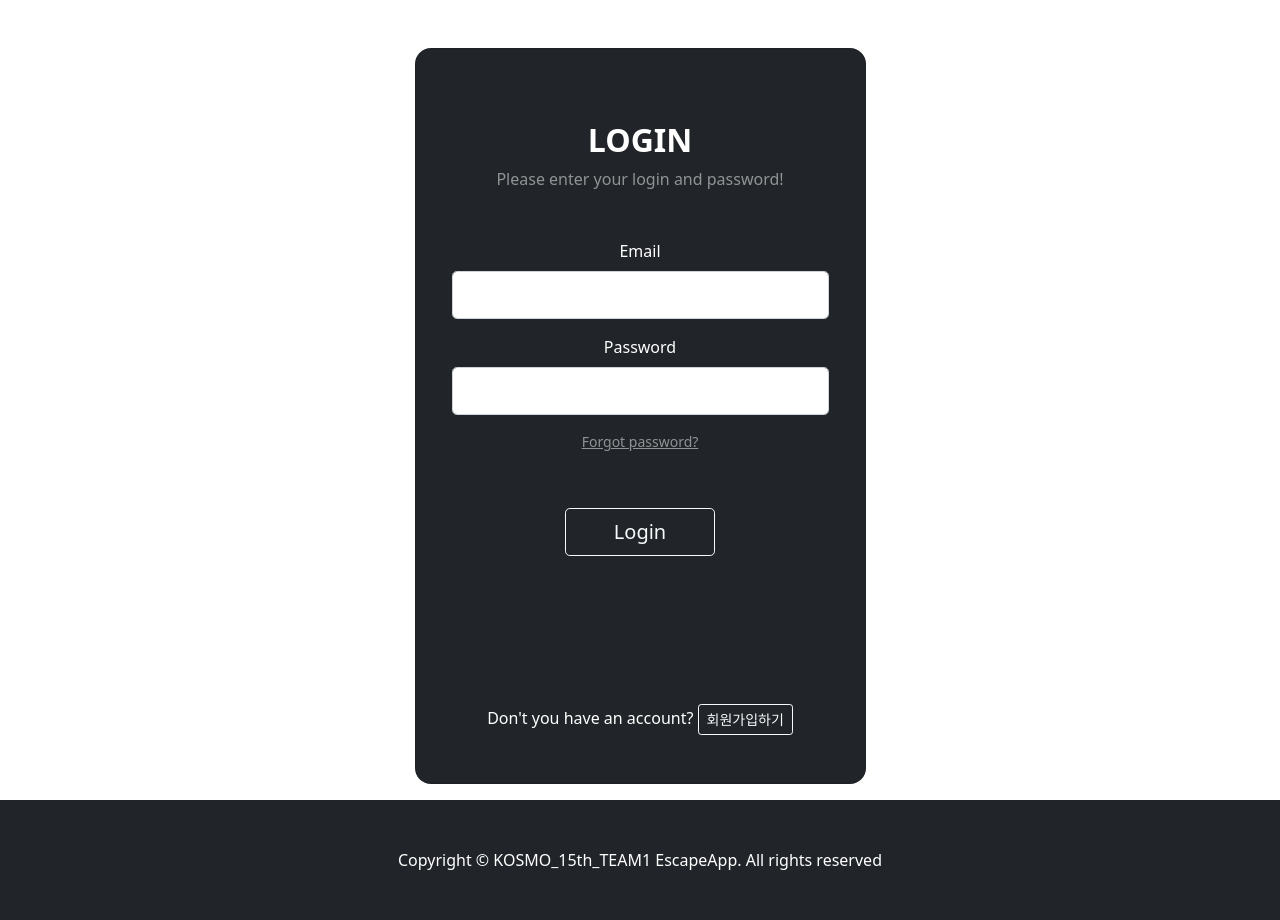
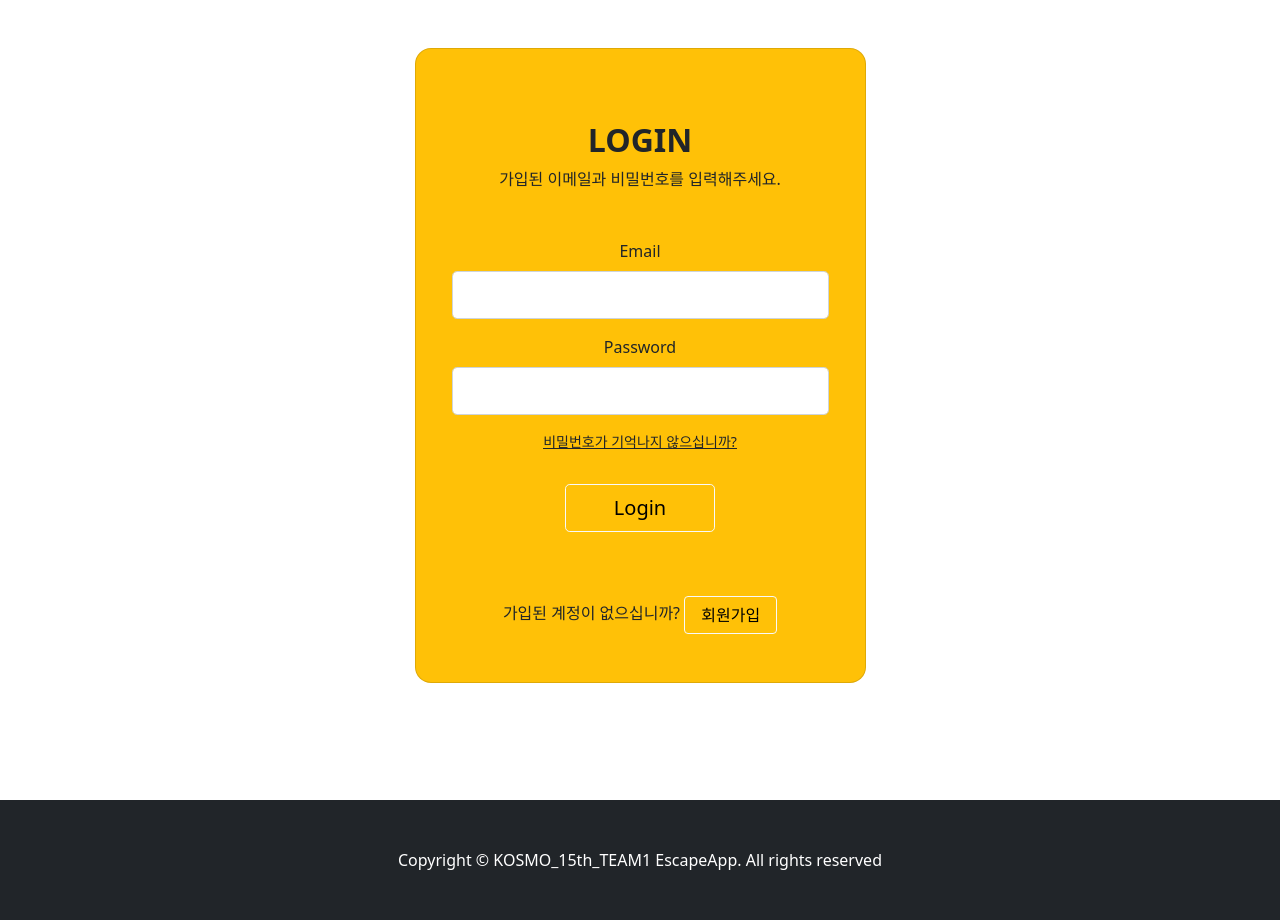
Before and after one commit to YuHyunO/Team1_Django_Web_Project, a Django app: page /login/ in a window 1280 px wide. Shown: the part 56-976 px from the top of the page. Run offline with Django 4.2, Linux system fonts and the light colour scheme; some libraries are stand-ins or nearby versions.

Commit message:
login,signup 배경색 노랑으로 바꿈/signup은 footer영역 침범함

```diff
--- a/team1pro/escapeapp/templates/login.html
+++ b/team1pro/escapeapp/templates/login.html
@@ -7,16 +7,15 @@
 {% block content %}
 <!--login_form-->
 <section class="vh-100 gradient-custom">
-    <div class="container py-5 h-100">
-        <div class="row d-flex justify-content-center align-items-center h-100">
+    <div class="container py-5 h-50">
+        <div class="row d-flex justify-content-center align-items-center h-50">
         <div class="col-12 col-md-8 col-lg-6 col-xl-5">
-            <div class="card bg-dark text-white" style="border-radius: 1rem;">
+            <div class="card bg-warning text-dark" style="border-radius: 1rem;">
             <div class="card-body p-5 text-center">
 
-                <div class="mb-md-5 mt-md-4 pb-5">
-
+                <div class="mb-md-5 mt-md-4 pb-3">
                 <h2 class="fw-bold mb-2 text-uppercase">Login</h2>
-                <p class="text-white-50 mb-5">Please enter your login and password!</p>
+                <p class="text-dark-20 mb-5">가입된 이메일과 비밀번호를 입력해주세요.</p>
 
                 <div class="form-outline form-white row mb-3">
                     <label class="form-label" for="typeEmailX">Email</label>
@@ -25,32 +24,26 @@
                 <div class="form-outline form-white row mb-3">
                     <label class="form-label" for="typePasswordX">Password</label>
                     <input type="password" id="typePasswordX" class="form-control form-control-lg" />
+                </div>
+                <p class="text-center text-muted small mb-4 pb-lg-2"><a href="#!" class="text-body"><u>비밀번호가 기억나지 않으십니까?</u></a></p>
 
-                </div>
 
-                <p class="small mb-5 pb-lg-2"><a class="text-white-50" href="#!">Forgot password?</a></p>
-
-                <button class="btn btn-outline-light btn-lg px-5" type="submit" onclick="location.href='#'">Login</button>
-
-                <div class="d-flex justify-content-center text-center mt-4 pt-1">
-                    <a href="#!" class="text-white"><i class="fab fa-facebook-f fa-lg"></i></a>
-                    <a href="#!" class="text-white"><i class="fab fa-twitter fa-lg mx-4 px-2"></i></a>
-                    <a href="#!" class="text-white"><i class="fab fa-google fa-lg"></i></a>
-                </div>
-
+                <button class="btn btn-outline-light btn-lg px-5 text-black" type="submit" onclick="location.href='../login_ok'">
+                Login</button>
                 </div>
 
                 <div>
-                <p class="mb-0">Don't you have an account?
-                <button class="btn btn-outline-light btn-sm" type="button" onclick="location.href='../signup'">
-                회원가입하기</button>
-            </p>
+                <p class="mb-0">가입된 계정이 없으십니까?
+                    {% comment %} <a href="../signup" class="fw-bold text-body"><u>회원가입</u></a></p> {% endcomment %}
+                    <button class="btn btn-outline-light px-3 text-black" type="button" onclick="location.href='../signup'">
+                    회원가입</button>
+                </p>
                 </div>
-
             </div>
             </div>
         </div>
         </div>
     </div>
 </section>
+
 {% endblock content %}
--- a/team1pro/escapeapp/templates/nav_bar.html
+++ b/team1pro/escapeapp/templates/nav_bar.html
@@ -1,30 +1,23 @@
 {% load static %}
-
 <!DOCTYPE html>
 <html lang="en">
-
 <head>
     <meta charset="UTF-8">
     <meta http-equiv="X-UA-Compatible" content="IE=edge">
     <meta name="viewport" content="width=device-width, initial-scale=1.0">
     <meta name="description" content="" />
     <meta name="author" content="" />
-
-
-
+    <title>1팀_방탈출프로젝트</title>
     <!-- Favicon-->
     <link rel="icon" type="image/x-icon" href="assets/favicon.ico" />
     <!-- Bootstrap icons-->
     <link href="https://cdn.jsdelivr.net/npm/bootstrap-icons@1.5.0/font/bootstrap-icons.css" rel="stylesheet" />
     <link href="{% static 'css/styles.css' %}" rel="stylesheet" />
-
     {% block head %}
+    dddddd
     {% endblock head %}
-
 </head>
-
 <body>
-
     <nav class="navbar navbar-expand-lg navbar-dark bg-dark">
         <div class="container-fluid">
             <a class="navbar-brand" href="../">방탈출사이트이름정하기</a>
@@ -49,7 +42,6 @@
                         <i class="bi-key-fill me-1"></i>
                         Login
                     </button>
-
                     &nbsp;&nbsp;
                     <button class="btn btn-outline-light btn-sm" type="button" onclick="location.href='../signup'">
                         <i class="bi-person-fill me-1"></i>
@@ -60,13 +52,17 @@
             </div>
         </div>
     </nav>
-
+{% block main %}
+{% comment %} 이부분이 자식.html 파일에서 주요 메인부분 구현하는 자리임 {% endcomment %}
+{% endblock %}
 {% block content %}
 {% endblock content %}
+
 <!-- Footer-->
 <footer class="py-5 bg-dark">
-<div class="container"><p class="m-0 text-center text-white"> Copyright © KOSMO_15th_TEAM1 EscapeApp. All rights reserved </p></div>
-</footer>
+    <div class="container1"><p class="m-0 text-center text-white"> Copyright © KOSMO_15th_TEAM1 EscapeApp. All rights reserved </p></div>
+    </footer>
+
 <!-- Bootstrap core JS-->
 <script src="https://cdn.jsdelivr.net/npm/bootstrap@5.1.3/dist/js/bootstrap.bundle.min.js"></script>
 <!-- Core theme JS-->
```
Also changed, not shown: team1pro/escapeapp/templates/signup.html (+26 -50 lines).
